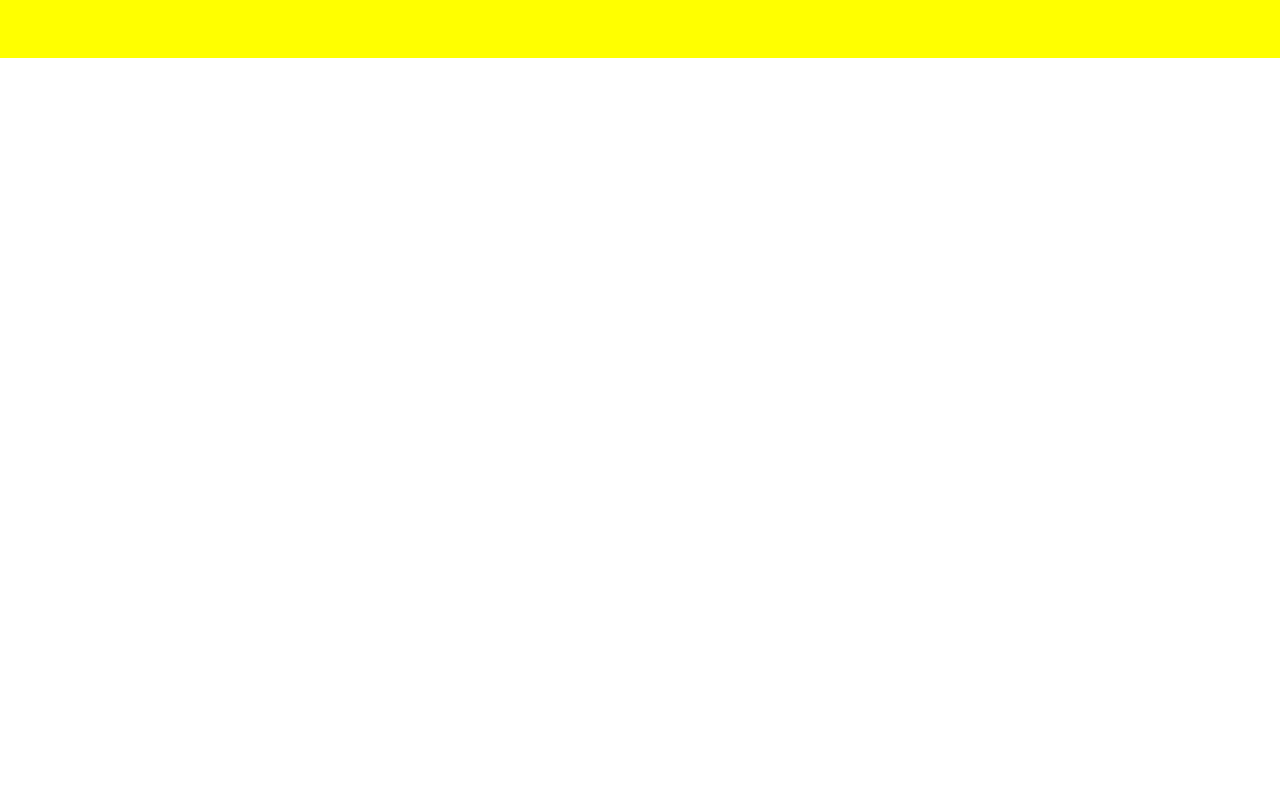
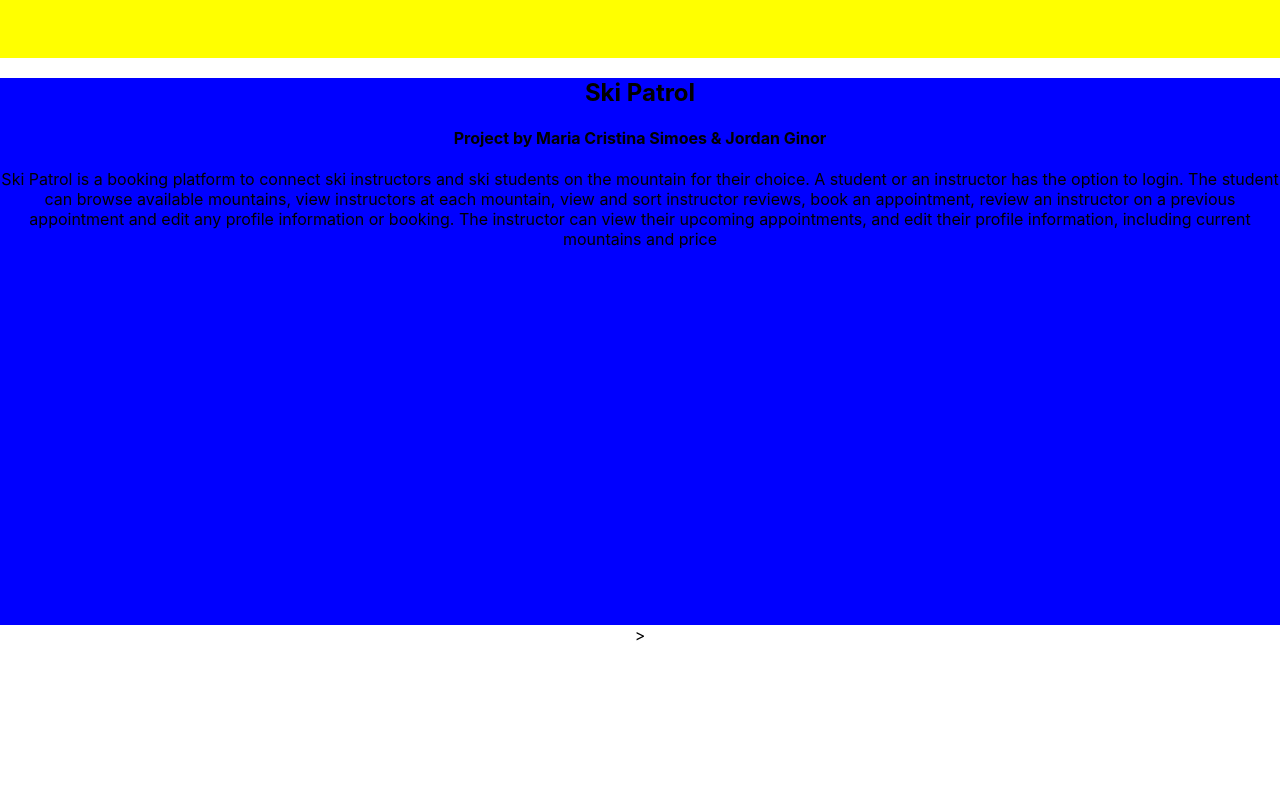
Before and after one commit to MCSimoes18/site, a React (Create React App) app: page / in a window 1280 px wide. Shown: the part 2000-2800 px from the top of the page. After the commit the page ends 2645 px from the top, so only its background shows below. Built offline with nearby package versions, Linux system fonts and the light colour scheme.

Commit message:
added ski patrol

```diff
--- a/src/App.css
+++ b/src/App.css
@@ -44,6 +44,10 @@
   background-color: yellow;
 }
 
+.SkiPatrol {
+  background-color: blue;
+}
+
 html {
   scroll-behavior: smooth;
 }
--- a/src/MyProjects.js
+++ b/src/MyProjects.js
@@ -44,6 +44,18 @@ class MyInfo extends React.Component {
       )
   }
 
+  returnSkiPatrol = () => {
+    return (
+      <div className = "SkiPatrol">
+        <h2> Ski Patrol </h2>
+        <h4> Project by Maria Cristina Simoes & Jordan Ginor </h4>
+        <p> Ski Patrol is a booking platform to connect ski instructors and ski students on the mountain for their choice.  A student or an instructor has the option to login. The student can browse available mountains, view instructors at each mountain, view and sort instructor reviews, book an appointment, review an instructor on a previous appointment and edit any profile information or booking. The instructor can view their upcoming appointments, and edit their profile information, including current mountains and price </p>
+
+        <ReactPlayer url='https://youtu.be/70LmEmo09mc'/>
+        </div>
+      )
+  }
+
 
 
 
@@ -53,11 +65,7 @@ class MyInfo extends React.Component {
         {this.returnMealDeals()}
         {this.returnChersCloset()}
         {this.returnSuperScript()}
-
-        <ReactPlayer url='https://youtu.be/vsE2Q5T--8o'/>
-        <ReactPlayer url='https://youtu.be/V-6HR2zln8k'/>
-        <ReactPlayer url='https://youtu.be/90gPXAhlPMw'/>
-        <ReactPlayer url='https://youtu.be/70LmEmo09mc'/>
+        {this.returnSkiPatrol()}
         </div>
       )
     }
```
